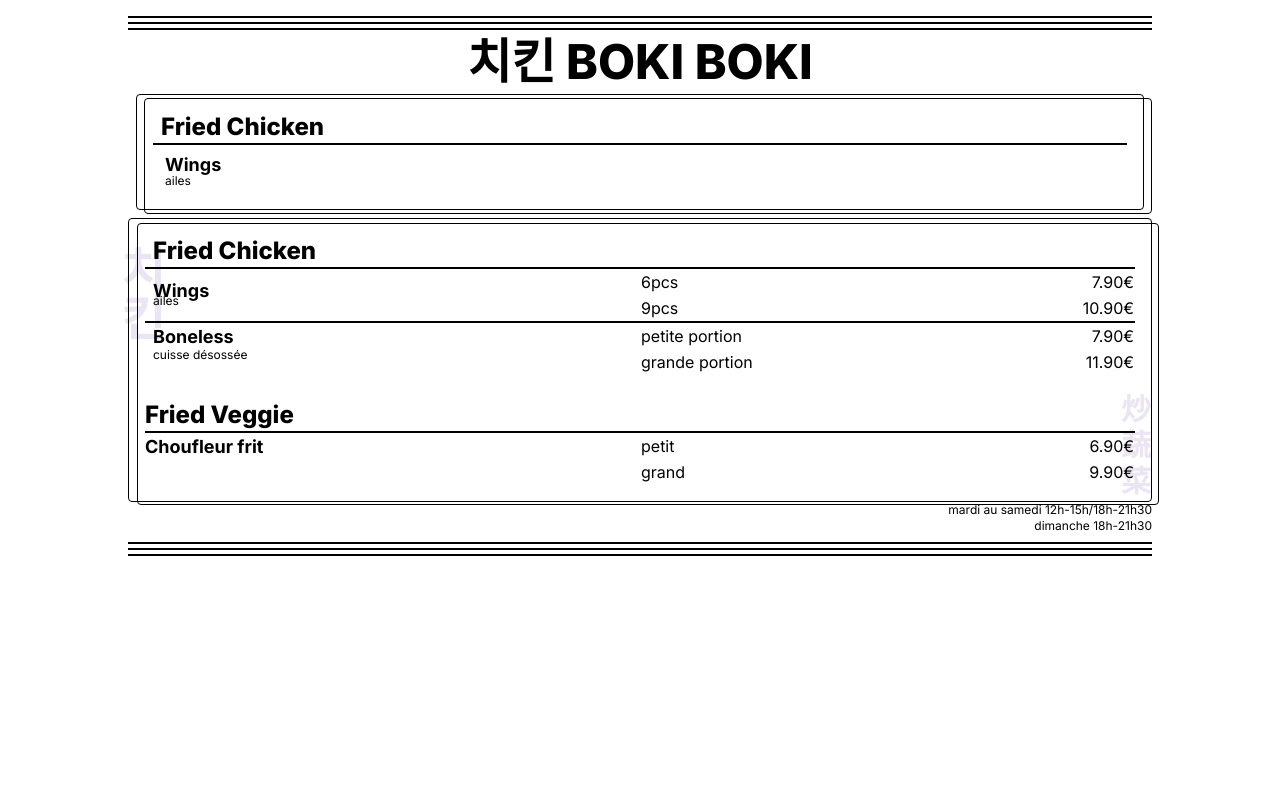
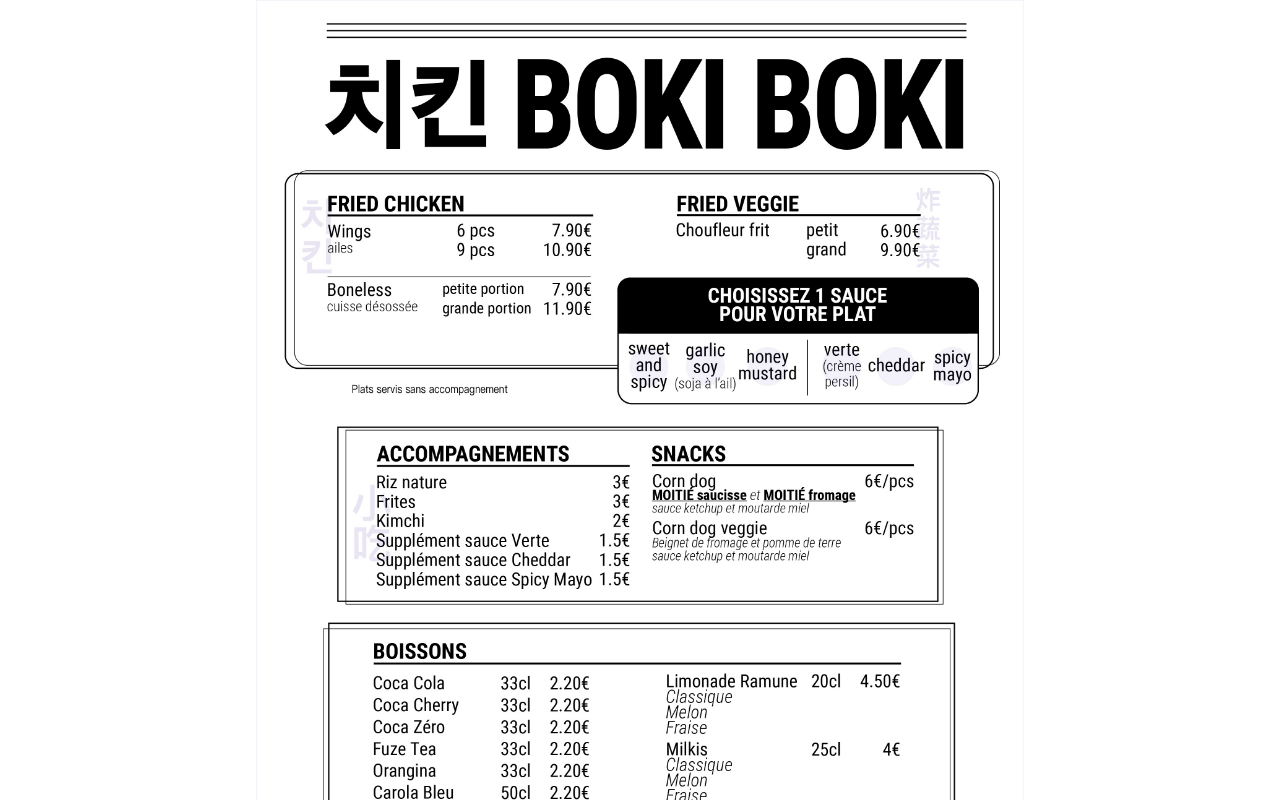
Before and after one commit to sabinesun/bokiboki, a Next.js app: page / in a window 1280 px wide. Shown: the top 800 px of the page. Built offline with nearby package versions, Linux system fonts and the light colour scheme.

Commit message:
waiting...

```diff
--- a/app/layout.tsx
+++ b/app/layout.tsx
@@ -19,21 +19,21 @@
   return (
     <html lang="fr">
       <body className={inter.className}>
-        <main className={"flex justify-center flex-col w-full max-w-5xl m-2"}>
+        {/* <main className={"flex justify-center flex-col w-full max-w-5xl m-2"}>
           <div className="flex flex-col gap-1 my-2">
             <hr className="border-[0.5px] border-black w-full" />
             <hr className="border-[0.5px] border-black w-full" />
             <hr className="border-[0.5px] border-black w-full" />
           </div>
-          <Header />
-          {children}
-          <Footer />
+          <Header /> */}
+        {children}
+        {/* <Footer />
           <div className=" flex flex-col gap-1 my-2">
             <hr className="border-[0.5px] border-black w-full" />
             <hr className="border-[0.5px] border-black w-full" />
             <hr className="border-[0.5px] border-black w-full" />
           </div>
-        </main>
+        </main> */}
       </body>
     </html>
   );
--- a/app/page.tsx
+++ b/app/page.tsx
@@ -1,93 +1,12 @@
-import {
-  Card,
-  CardDishCaption,
-  CardDishName,
-  CardDishTitle,
-  CardSection,
-  CardSectionName,
-} from "@/components/card/card";
-
 export default function Home() {
   return (
-    <div className="">
-      <Card>
-        <CardSection>
-          <CardSectionName>Fried Chicken</CardSectionName>
-          <CardDishTitle>
-            <CardDishName>Wings</CardDishName>
-            <CardDishCaption>ailes</CardDishCaption>
-          </CardDishTitle>
-        </CardSection>
-      </Card>
-      <div className="border-[0.5px] border-black p-4 relative rounded">
-        <div className="border border-black absolute rounded w-full h-full left-2 top-1" />
-        <div className="relative">
-          <div className="absolute -z-10 font-bold -left-6 top-3">
-            <div className="text-5xl text-[#EBE5F3]">치</div>
-            <div className="text-5xl text-[#EBE5F3]">킨</div>
-          </div>
-          <h2 className="text-2xl font-extrabold pl-2">Fried Chicken</h2>
-          <hr className="border border-black w-full" />
-          <div className="flex w-full justify-between">
-            <div className="flex flex-col relative">
-              <h3 className="text-lg font-bold pt-2 pl-2">Wings</h3>
-              <span className="text-xs absolute bottom-3 pl-2">ailes</span>
-            </div>
-            <table className="w-1/2">
-              <tr>
-                <td>6pcs</td>
-                <td className="flex justify-end">7.90€</td>
-              </tr>
-              <tr>
-                <td>9pcs</td>
-                <td className="flex justify-end">10.90€</td>
-              </tr>
-            </table>
-          </div>
-          <hr className="border-[0.5px] border-black w-full" />
-          <div className="flex w-full justify-between">
-            <div className="flex flex-col relative">
-              <h3 className="text-lg font-bold pl-2">Boneless</h3>
-              <span className="text-xs absolute bottom-3 pl-2 whitespace-nowrap">
-                cuisse désossée
-              </span>
-            </div>
-            <table className="w-1/2">
-              <tr>
-                <td>petite portion</td>
-                <td className="flex justify-end">7.90€</td>
-              </tr>
-              <tr>
-                <td className="whitespace-nowrap">grande portion</td>
-                <td className="flex justify-end">11.90€</td>
-              </tr>
-            </table>
-          </div>
-        </div>
-        <div className="mt-6 relative">
-          <div className="absolute -z-10 font-bold -right-4 -top-2">
-            <div className="text-3xl text-[#EBE5F3]">炒</div>
-            <div className="text-3xl text-[#EBE5F3]">蔬</div>
-            <div className="text-3xl text-[#EBE5F3]">菜</div>
-          </div>
-          <h2 className="text-2xl font-extrabold">Fried Veggie</h2>
-          <hr className="border border-black w-full" />
-          <div className="flex w-full justify-between">
-            <div className="flex space-x-1">
-              <h3 className="text-lg font-bold">Choufleur frit</h3>
-            </div>
-            <table className="w-1/2">
-              <tr>
-                <td>petit</td>
-                <td className="flex justify-end">6.90€</td>
-              </tr>
-              <tr>
-                <td>grand</td>
-                <td className="flex justify-end">9.90€</td>
-              </tr>
-            </table>
-          </div>
-        </div>
+    <div className="flex justify-center">
+      <div className="w-full max-w-[768px]">
+        <img
+          src="Menu.jpg"
+          alt="bokiboki menu"
+          className="w-full h-auto block"
+        />
       </div>
     </div>
   );
```
Also changed, not shown: public/Menu.jpg (added), 1 other file (tests, documents, lock files or other folders).
